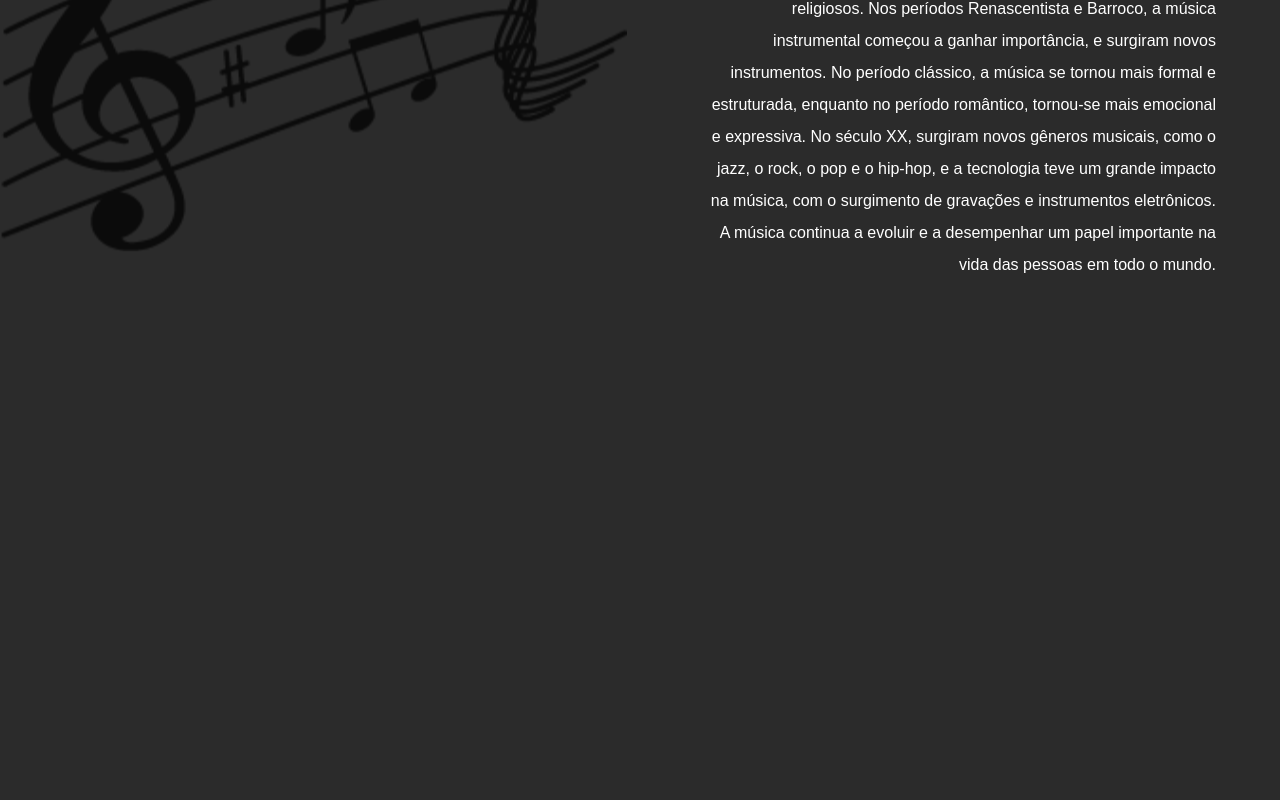
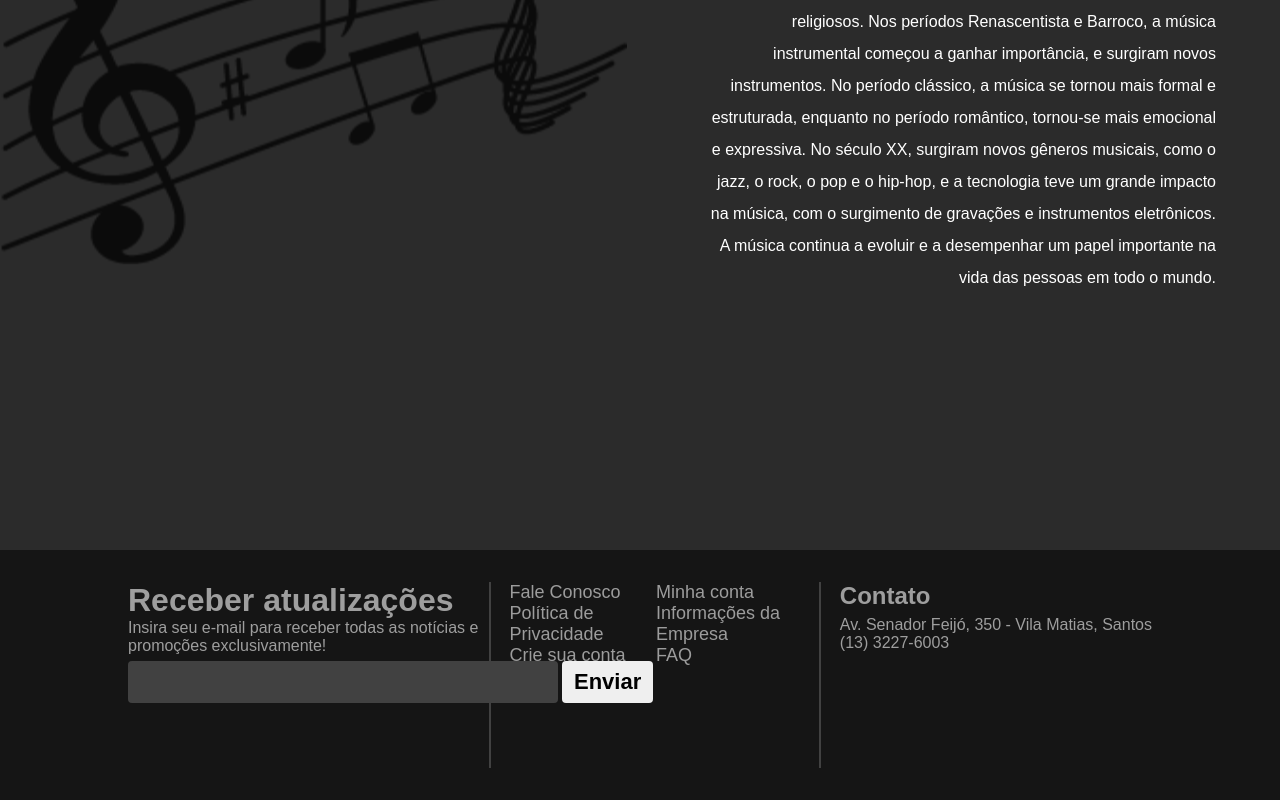
Before and after one commit to mauriciocr22/memories-and-melodies-master, a React (Vite) app: page / in a window 1280 px wide. Shown: the part 1254-2054 px from the top of the page. Before the commit the page ends 1535 px from the top, so only its background shows below. Built offline with nearby package versions, Linux system fonts and the light colour scheme; a web font is replaced by a local one.

Commit message:
feat: criação do footer

```diff
--- a/src/App.tsx
+++ b/src/App.tsx
@@ -2,6 +2,7 @@
 import { Navbar } from "./components/Navbar";
 import { Titulo } from "./components/Titulo";
 import { Historia } from "./components/Historia";
+import { Footer } from "./components/Footer";
 
 function App() {
   return (
@@ -10,6 +11,7 @@
       <Titulo />
       <CardAulas />
       <Historia />
+      <Footer />
     </div>
   );
 }
--- a/src/components/CardAulas/style.css
+++ b/src/components/CardAulas/style.css
@@ -6,7 +6,7 @@
   flex-direction: column;
 }
 .card {
-  width: 90%;
+  width: 93%;
   /* height: 35rem; */
   background-color: #151515;
   justify-content: center;
@@ -47,7 +47,7 @@
   position: absolute;
   border-radius: 25px;
   margin-left: 40%;
-  opacity: 50%;
+  opacity: 60%;
   align-items: center;
   justify-content: center;
   padding: 1rem 0;
--- /dev/null
+++ b/src/components/Footer/index.tsx
@@ -0,0 +1,54 @@
+import "./style.css";
+
+export function Footer() {
+  return (
+    <footer>
+      <div className="footer-content">
+        <div className="email-form">
+          <h1>Receber atualizações</h1>
+          <p>
+            Insira seu e-mail para receber todas as notícias e promoções
+            exclusivamente!
+          </p>
+          <form>
+            <input type="email" required />
+            <button type="submit">Enviar</button>
+          </form>
+        </div>
+        <span></span>
+        <div className="footer-lists">
+          <ul>
+            <li>
+              <a href="">Fale Conosco</a>
+            </li>
+            <li>
+              <a href="">Política de Privacidade</a>
+            </li>
+            <li>
+              <a href="">Crie sua conta</a>
+            </li>
+          </ul>
+          <ul>
+            <li>
+              <a href="">Minha conta</a>
+            </li>
+            <li>
+              <a href="">Informações da Empresa</a>
+            </li>
+            <li>
+              <a href="">FAQ</a>
+            </li>
+          </ul>
+        </div>
+        <span></span>
+        <div className="contact-us">
+          <h2>Contato</h2>
+          <div>
+            <p>Av. Senador Feijó, 350 - Vila Matias, Santos</p>
+            <p>{"(13) 3227-6003"}</p>
+          </div>
+        </div>
+      </div>
+    </footer>
+  );
+}
--- /dev/null
+++ b/src/components/Footer/style.css
@@ -0,0 +1,99 @@
+footer {
+  display: flex;
+  width: 100%;
+  background-color: #151515;
+  height: 250px;
+  margin-top: 16rem;
+  justify-content: center;
+  align-items: center;
+}
+
+.footer-content {
+  display: flex;
+  width: 80%;
+  height: 100%;
+  padding: 2rem 0;
+  justify-content: space-between;
+}
+
+.footer-content * {
+  color: #9e9e9e;
+}
+
+.email-form {
+  width: 35%;
+}
+form {
+  display: flex;
+  margin: 6px 0;
+  width: fit-content;
+  height: 42px;
+  align-items: center;
+}
+
+form input {
+  height: 100%;
+  width: 430px;
+  padding: 10px 12px;
+  background-color: #414141;
+  font-size: 18px;
+  border-radius: 4px;
+  margin-right: 4px;
+}
+
+form button {
+  display: flex;
+  align-items: center;
+  padding: 10px 12px;
+  height: 100%;
+  border-radius: 4px;
+  color: black !important;
+  font-weight: bold;
+  cursor: pointer;
+  font-size: 22px;
+  transition: linear 0.1s;
+}
+
+form button:hover {
+  background-color: rgba(255, 255, 255, 0.671);
+}
+
+span {
+  width: 2px;
+  height: 100%;
+  background-color: #414141;
+  margin-right: 1rem;
+}
+
+.footer-content ul {
+  display: flex;
+  flex-direction: column;
+  list-style-type: none;
+  justify-content: space-between;
+  height: 5rem;
+}
+
+.footer-content ul li a {
+  color: #9c9c9c;
+  text-decoration: none;
+  font-size: 18px;
+}
+
+.footer-content ul li a:hover {
+  text-decoration: underline;
+  color: white;
+}
+
+.footer-lists {
+  display: flex;
+  width: 30%;
+  justify-content: space-around;
+}
+
+.contact-us {
+  color: #9e9e9e;
+}
+
+.contact-us h2 {
+  margin-bottom: 6px;
+}
--- a/src/components/Navbar/style.css
+++ b/src/components/Navbar/style.css
@@ -1,14 +1,16 @@
 header {
   background-color: #202020;
   width: 100%;
-  padding: 8px 4rem;
+  padding: 8px;
+  display: flex;
+  justify-content: center;
 }
 
 .navbar {
   display: flex;
   flex-direction: row;
   align-items: center;
-  width: 100%;
+  width: 94%;
   justify-content: space-between;
 }
 
@@ -32,9 +34,9 @@
   border: 2px solid #444444;
   padding: 12px;
   border-radius: 4px;
+  transition: linear 0.1s;
 }
 
 #create-account:hover {
   border-color: white;
-  transition: linear 0.1s;
 }
--- a/src/components/Videos/style.css
+++ b/src/components/Videos/style.css
@@ -20,8 +20,8 @@
 }
 
 .video img {
-  width: 100%;
-  height: 100%;
+  width: 40%;
+  height: 40%;
   opacity: 100%;
   /* margin-top: 1rem;
   margin-bottom: 1rem;
@@ -29,8 +29,11 @@
 }
 
 .video a {
-  width: 40%;
-  height: 40%;
+  display: flex;
+  justify-content: center;
+  align-items: center;
+  width: 100%;
+  height: 100%;
 }
 
 .playlist p {
```
